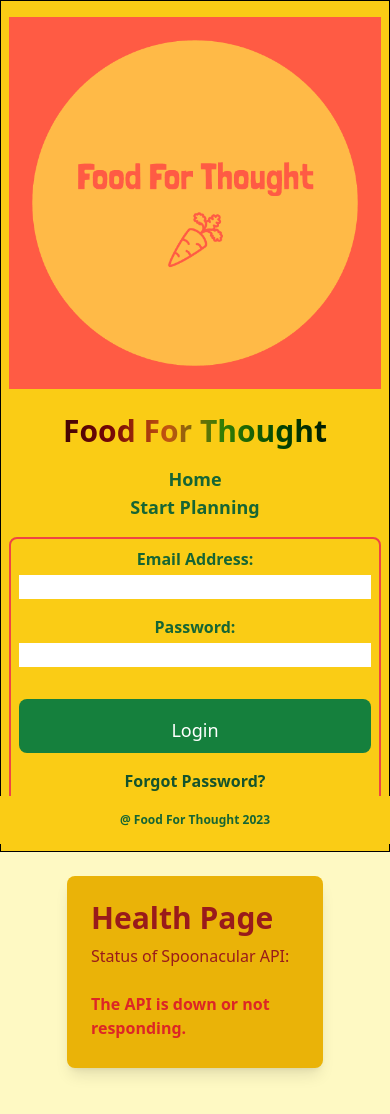
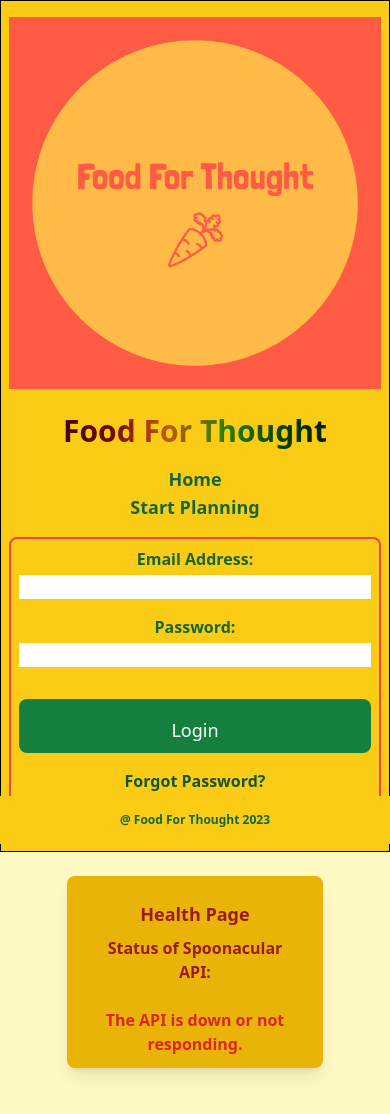
Before and after one commit to hayleyashby7/Food-For-Thought, a React (Vite) app in the folder client/: page /health in a window 390 px wide. Shown: the top 1114 px of the page. Built offline with nearby package versions, Linux system fonts and the light colour scheme; no server answers.

Commit message:
fix: made health page responsive

```diff
--- a/client/src/components/health_page/health_page.tsx
+++ b/client/src/components/health_page/health_page.tsx
@@ -24,17 +24,19 @@ const HealthPage = () => {
 
   return (
     <div className="min-h-screen flex justify-center bg-yellow-100">
-      <div className="h-48 w-64 p-6 bg-yellow-500 shadow-lg rounded-lg">
-        <h1 className="text-3xl font-bold mb-2 text-red-800">Health Page</h1>
-        <p className="font bold text-2x1  text-red-800">
+      <div className="w-64 h-48 sm:w-1/2 lg:w-1/3 p-6 bg-yellow-500 shadow-lg rounded-lg flex flex-col items-center sm:items-start">
+        <h1 className="text-lg sm:text-base md:text-lg lg:text-xl font-bold mb-2 text-red-800 text-center sm:text-left">
+          Health Page
+        </h1>
+        <p className="font-bold text-2x1  text-red-800 text-center sm:text-left">
           Status of Spoonacular API:
         </p>
         <br />
         <p
           className={
             apiStatus.startsWith("The API is up")
-              ? "text-green-800 font-bold"
-              : "text-red-600 font-bold"
+              ? "text-green-800 font-bold text-center sm:text-left"
+              : "text-red-600 font-bold text-center sm:text-left"
           }
         >
           {apiStatus}
```
